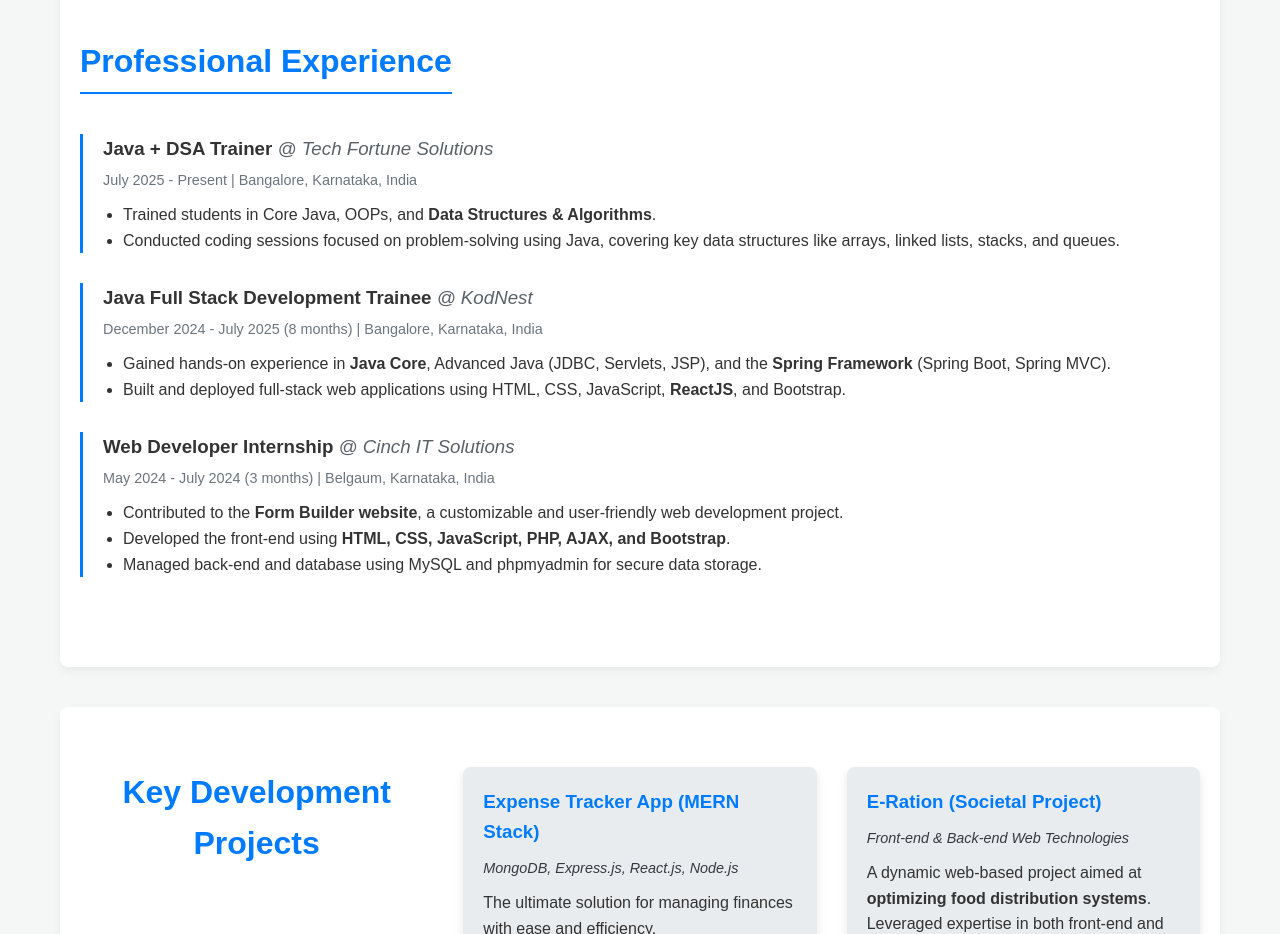
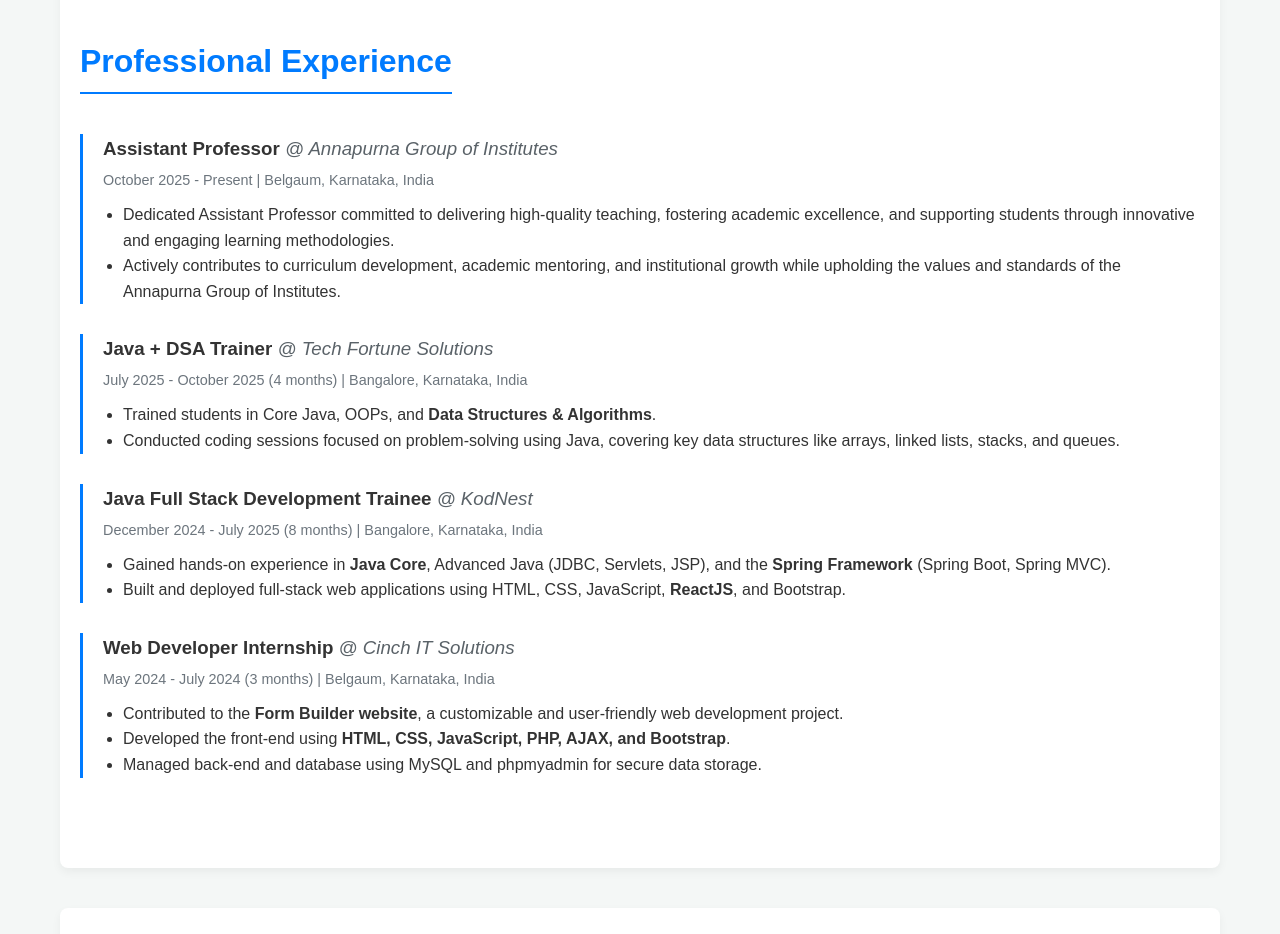
Before and after one commit to shivagouda123/my_portfolio, a plain HTML site: page index.html in a window 1280 px wide. Shown: the part 1180-2114 px from the top of the page. Drawn offline with Linux system fonts and the light colour scheme; a script that the page names is missing.

Commit message:
Modify resume link and add Assistant Professor role
Updated resume link and added new job experience.

```diff
--- a/index.html
+++ b/index.html
@@ -38,7 +38,7 @@
                     robust back-end systems and dynamic user interfaces.
                  </p>
                 <a href="mailto:shivagoudapatil15@gmail.com" class="cta-button">Get in Touch</a>
-                <a href="https://drive.google.com/file/d/1JjBN2tXJ3QYwRbbXFiDRdoOK_QSosXPq/view?usp=drivesdk" target="_blank" class="cta-button secondary">View Resume</a>
+                <a href="https://drive.google.com/file/d/1I95cmQ33b5yjZkvCePvj-NjMYm3X6Ho3/view?usp=drive_link" target="_blank" class="cta-button secondary">View Resume</a>
             </div>
         </section>
 
@@ -68,8 +68,17 @@
             <h2>Professional Experience</h2>
 
             <div class="job-entry">
+                <h3>Assistant Professor <span class="company">@ Annapurna Group of Institutes </span></h3>
+                <p class="date-location">October 2025 - Present | Belgaum, Karnataka, India </p>
+                <ul>
+                    <li>Dedicated Assistant Professor committed to delivering high-quality teaching, fostering academic excellence, and supporting students through innovative and engaging learning methodologies.</li>
+                    <li>Actively contributes to curriculum development, academic mentoring, and institutional growth while upholding the values and standards of the Annapurna Group of Institutes.</li>
+                </ul>
+            </div>
+
+            <div class="job-entry">
                 <h3>Java + DSA Trainer <span class="company">@ Tech Fortune Solutions</span></h3>
-                <p class="date-location">July 2025 - Present | Bangalore, Karnataka, India </p>
+                <p class="date-location">July 2025 - October 2025 (4 months) | Bangalore, Karnataka, India </p>
                 <ul>
                     <li>Trained students in Core Java, OOPs, and <b>Data Structures & Algorithms</b>.</li>
                     <li>Conducted coding sessions focused on problem-solving using Java, covering key data structures like arrays, linked lists, stacks, and queues.</li>
```
